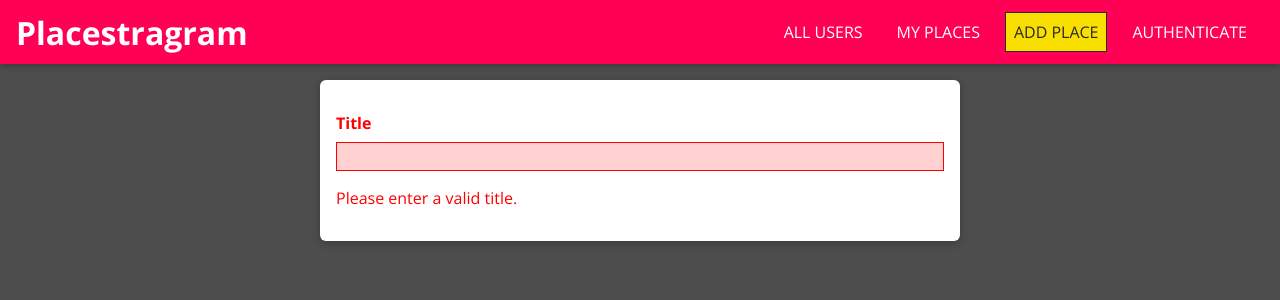
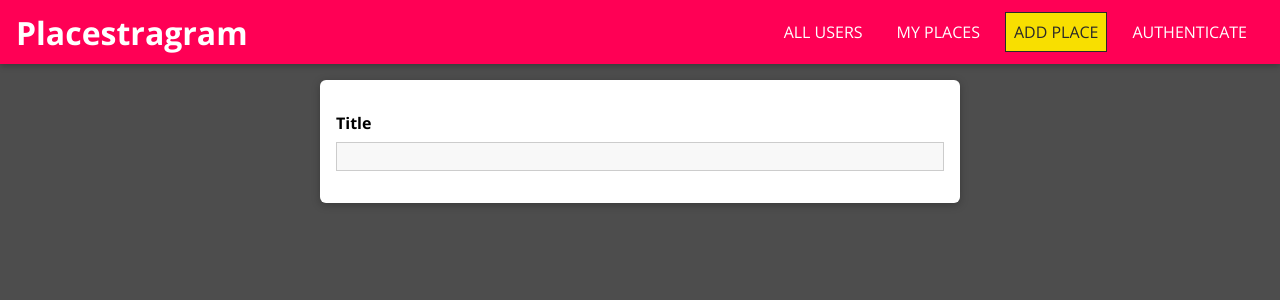
Before and after one commit to cgalo/Placestragam, a React (Create React App) app in the folder frontend/: page /places/new in a window 1280 px wide. Shown: the top 300 px of the page. Built offline with nearby package versions, Linux system fonts and the light colour scheme.

Commit message:
Implemented Validation inside NewPlace.tsx and Input.tsx

```diff
--- a/frontend/src/places/pages/NewPlaces.tsx
+++ b/frontend/src/places/pages/NewPlaces.tsx
@@ -1,6 +1,7 @@
 import React from 'react';
 
 import Input from '../../shared/components/FormElements/Input';
+import { VALIDATOR_REQUIRE } from '../../shared/util/validators'
 import './NewPlaces.css';
 interface NewPlacesProps {
 
@@ -13,7 +14,7 @@
                 element="input"
                 type="text"
                 label="Title"
-                validators={[]}
+                validators={[VALIDATOR_REQUIRE()]}
                 errorText="Please enter a valid title."
                 id="u1"
             />
--- a/frontend/src/shared/components/FormElements/Input.tsx
+++ b/frontend/src/shared/components/FormElements/Input.tsx
@@ -1,5 +1,6 @@
 import React, { useReducer } from 'react';
 
+import { validate } from '../../util/validators';
 import './Input.css';
 
 interface InputProp {
@@ -19,18 +20,37 @@
             return {
                 ...state,
                 value: action.val,
-                isValid: true
+                isValid: validate(action.val, action.validators)
             };
+        case 'TOUCH':
+            return {
+                ...state,
+                isTouched: true
+            }
         default:
             return state;
     }
 }
 
 const Input:React.FC<InputProp> = (props) => {
-    const [inputState, dispatch] = useReducer(inputReducer, {value: '', isValid: false});
+    const [inputState, dispatch] = useReducer(inputReducer, {
+        value: '',
+        isValid: false,
+        isTouched: false
+    });
 
     const changeHandler = (e: React.ChangeEvent<HTMLInputElement> | React.ChangeEvent<HTMLTextAreaElement>)  => {
-        dispatch({type: 'CHANGE', val: e.target.value})
+        dispatch({
+            type: 'CHANGE',
+            val: e.target.value,
+            validators: props.validators
+        });
+    }
+
+    const touchHandler = () => {
+        dispatch({
+            type: 'TOUCH'
+        });
     }
 
     const element = props.element === 'input' ? (
@@ -40,6 +60,7 @@
             placeholder={props.placeholder?.valueOf()}
             onChange={changeHandler}
             value={inputState.value}
+            onBlur={touchHandler}
         />
     ) : (
         <textarea
@@ -47,17 +68,18 @@
             rows={props.rows?.valueOf() || 3}
             onChange={changeHandler}
             value={inputState.value}
+            onBlur={touchHandler}
         />
     );
 
 
     return (
-        <div className={`form-control ${!inputState.isValid
+        <div className={`form-control ${!inputState.isValid && inputState.isTouched
             && 'form-control--invalid'}`}
         >
             <label htmlFor={props.id.valueOf()}>{props.label}</label>
             {element}
-            {!inputState.isValid && <p>{props.errorText}</p>}
+            {!inputState.isValid && inputState.isTouched && <p>{props.errorText}</p>}
         </div>
     );
 }
```
